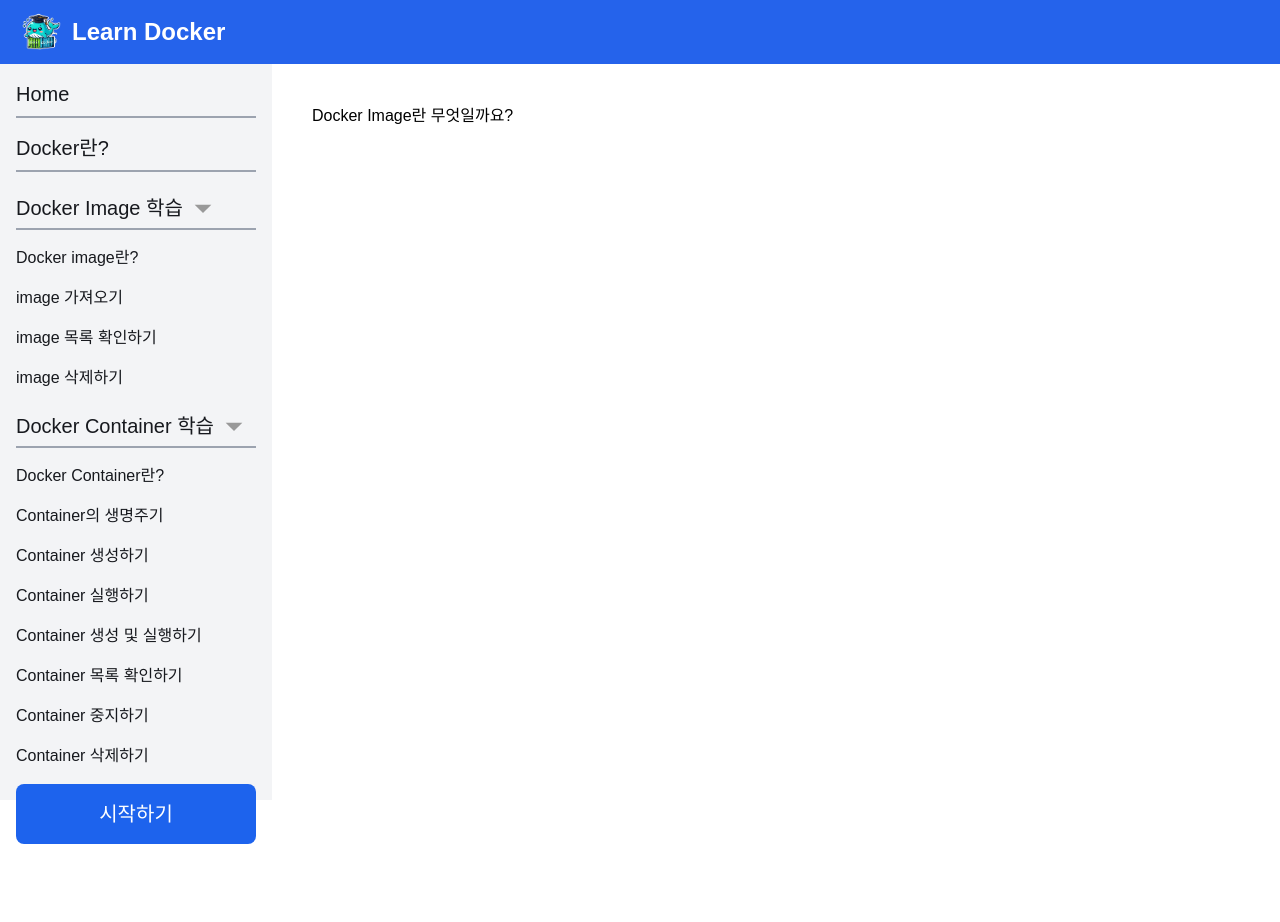
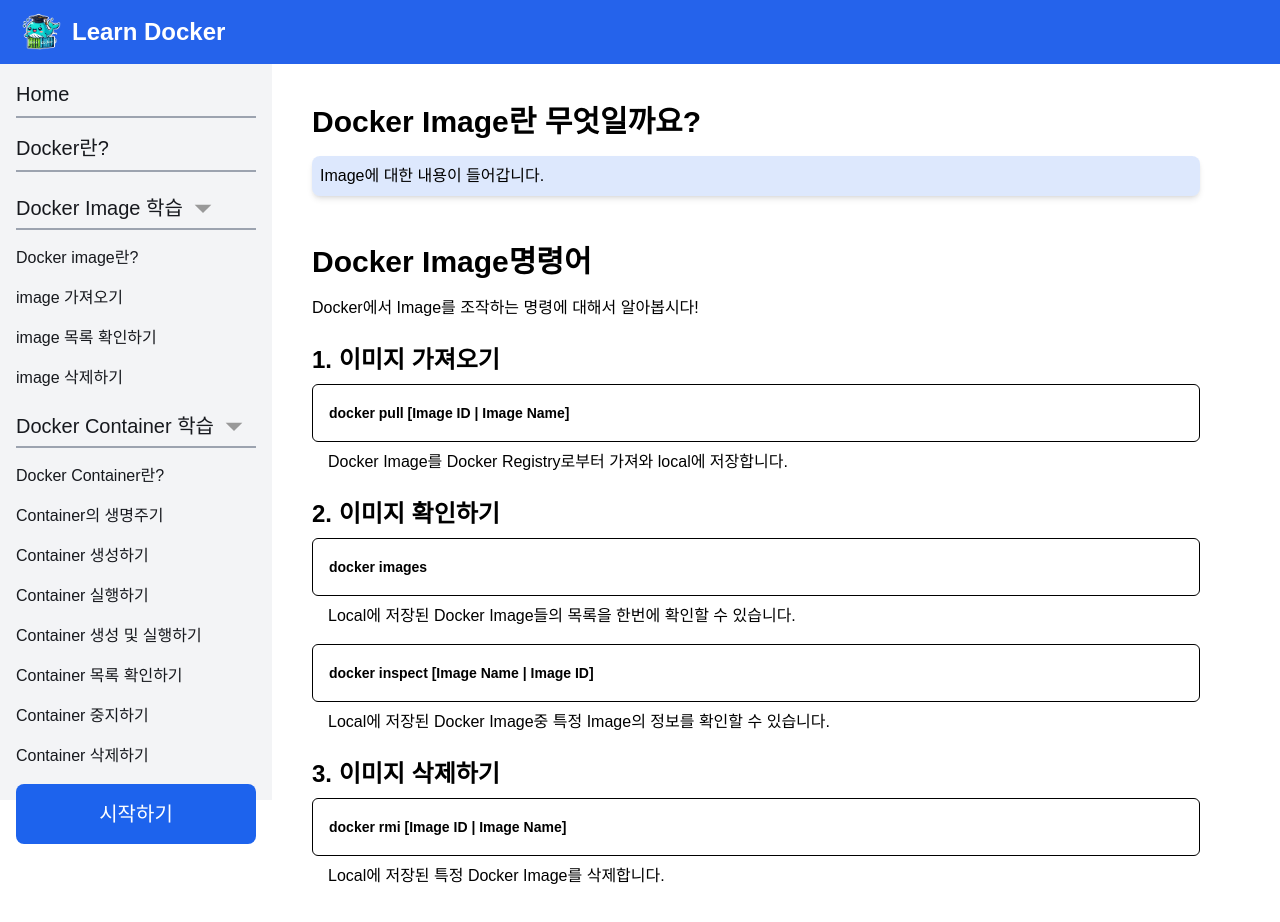
Before and after one commit to kimykstar/web34-LearnDocker, a React (Vite) app in the folder frontend/: page /what-is-docker-image in a window 1280 px wide. Shown: the top 922 px of the page. Before the commit the page ends 800 px from the top, so only its background shows below. Built offline with nearby package versions, Linux system fonts and the light colour scheme; no server answers; a web font is replaced by a local one.

Commit message:
feat: DockerImage란? 페이지 구현

```diff
--- a/frontend/src/components/DockerImagePage.tsx
+++ b/frontend/src/components/DockerImagePage.tsx
@@ -1,8 +1,58 @@
 const WhatIsDockerImagePage = () => {
     return (
-        <>
-            <h1>Docker Image란 무엇일까요?</h1>
-        </>
+        <div className='w-full'>
+            <div className='flex-col'>
+                <h1 className='text-3xl font-bold'>Docker Image란 무엇일까요?</h1>
+                <div className='bg-Moby-Blue mt-4 bg-opacity-15 rounded-lg shadow-md p-2'>
+                    <p className='text-black'>Image에 대한 내용이 들어갑니다.</p>
+                </div>
+            </div>
+            <div className='flex-col w-full mt-12'>
+                <h1 className='text-3xl font-bold'>Docker Image명령어</h1>
+                <span className='block mt-4'>
+                    Docker에서 Image를 조작하는 명령에 대해서 알아봅시다!
+                </span>
+                <div className='flex-col mt-6'>
+                    <h2 className='text-2xl font-bold'>1. 이미지 가져오기</h2>
+                    <div className='rounded-md w-full border border-black p-4 mt-2'>
+                        <span className='text-sm font-bold'>
+                            docker pull [Image ID | Image Name]
+                        </span>
+                    </div>
+                    <span className='block mt-2 ml-4'>
+                        Docker Image를 Docker Registry로부터 가져와 local에 저장합니다.
+                    </span>
+                </div>
+                <div className='flex-col mt-6'>
+                    <h2 className='text-2xl font-bold'>2. 이미지 확인하기</h2>
+                    <div className='rounded-md w-full border border-black p-4 mt-2'>
+                        <span className='text-sm font-bold'>docker images</span>
+                    </div>
+                    <span className='block mt-2 ml-4'>
+                        Local에 저장된 Docker Image들의 목록을 한번에 확인할 수 있습니다.
+                    </span>
+                    <div className='rounded-md w-full border border-black p-4 mt-4'>
+                        <span className='text-sm font-bold'>
+                            docker inspect [Image Name | Image ID]
+                        </span>
+                    </div>
+                    <span className='block mt-2 ml-4'>
+                        Local에 저장된 Docker Image중 특정 Image의 정보를 확인할 수 있습니다.
+                    </span>
+                </div>
+                <div className='flex-col mt-6'>
+                    <h2 className='text-2xl font-bold'>3. 이미지 삭제하기</h2>
+                    <div className='rounded-md w-full border border-black p-4 mt-2'>
+                        <span className='text-sm font-bold'>
+                            docker rmi [Image ID | Image Name]
+                        </span>
+                    </div>
+                    <span className='block mt-2 ml-4'>
+                        Local에 저장된 특정 Docker Image를 삭제합니다.
+                    </span>
+                </div>
+            </div>
+        </div>
     );
 };
 
```
